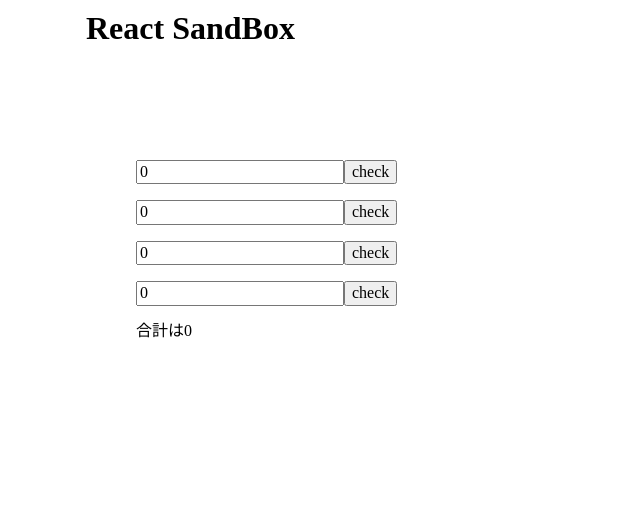
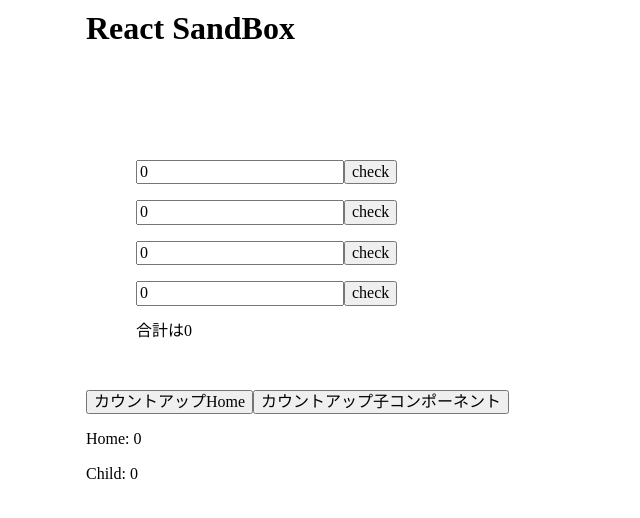
Before and after one commit to ryokatsuse/react-sandbox, a React (Create React App) app: page / in a window 1280 px wide. Shown: the top 518 px of the page, without its empty margins (0-640 px from the left). Built offline with nearby package versions, Linux system fonts and the light colour scheme.

Commit message:
fix:React.memoのサンプル

```diff
--- /dev/null
+++ b/src/components/memoSample/Child.tsx
@@ -0,0 +1,12 @@
+import React, { VFC } from 'react';
+
+type Props = {
+  count: number
+}
+
+const Child: VFC<Props> = props => {
+  console.log("render Child");
+  return <p>Child: {props.count}</p>;
+};
+
+export const ChildItem =  React.memo(Child)
--- a/src/components/sampleReducer/sampleReducer.tsx
+++ b/src/components/sampleReducer/sampleReducer.tsx
@@ -51,7 +51,6 @@ export const SampleReducer: VFC = () => {
     message: ""
   });
 
-  console.log(values)
   return (
     <div className={StyledSampleReducer}>
       {values.map((value, i) => {
--- a/src/pages/Home.tsx
+++ b/src/pages/Home.tsx
@@ -1,10 +1,18 @@
-import React, { VFC } from 'react';
+import React, { VFC, useState } from 'react';
 import { SampleReducer } from '../components/sampleReducer/SampleReducer';
+import { ChildItem } from '../components/memoSample/Child';
 
 export const Home: VFC = () => {
+  console.log('render Home')
+  const [count1, setCount1] = useState(0)
+  const [count2, setCount2] = useState(0)
   return (
     <>
       <SampleReducer />
+      <button onClick={() => setCount1(count1 + 1)}>カウントアップHome</button>
+      <button onClick={() => setCount2(count2 + 1)}>カウントアップ子コンポーネント</button>
+      <p>Home: {count1}</p>
+      <ChildItem count={count2} />
     </>
   )
 }
```
